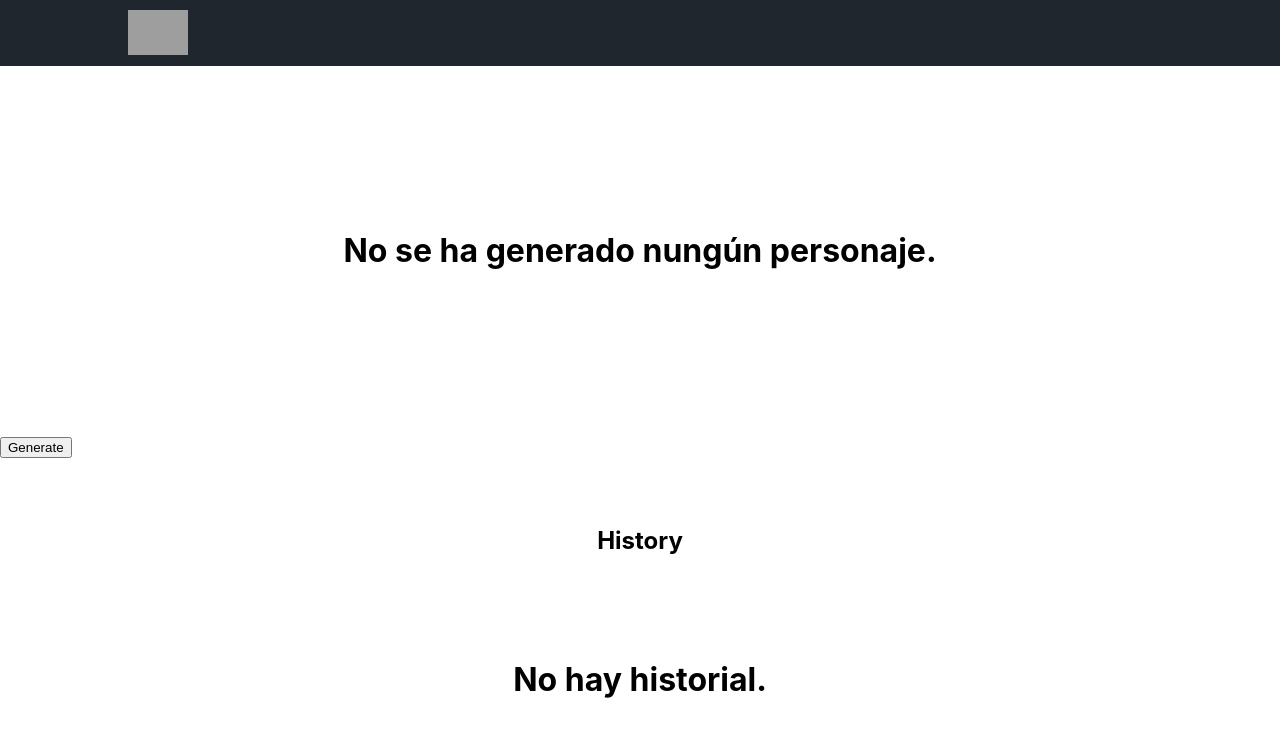
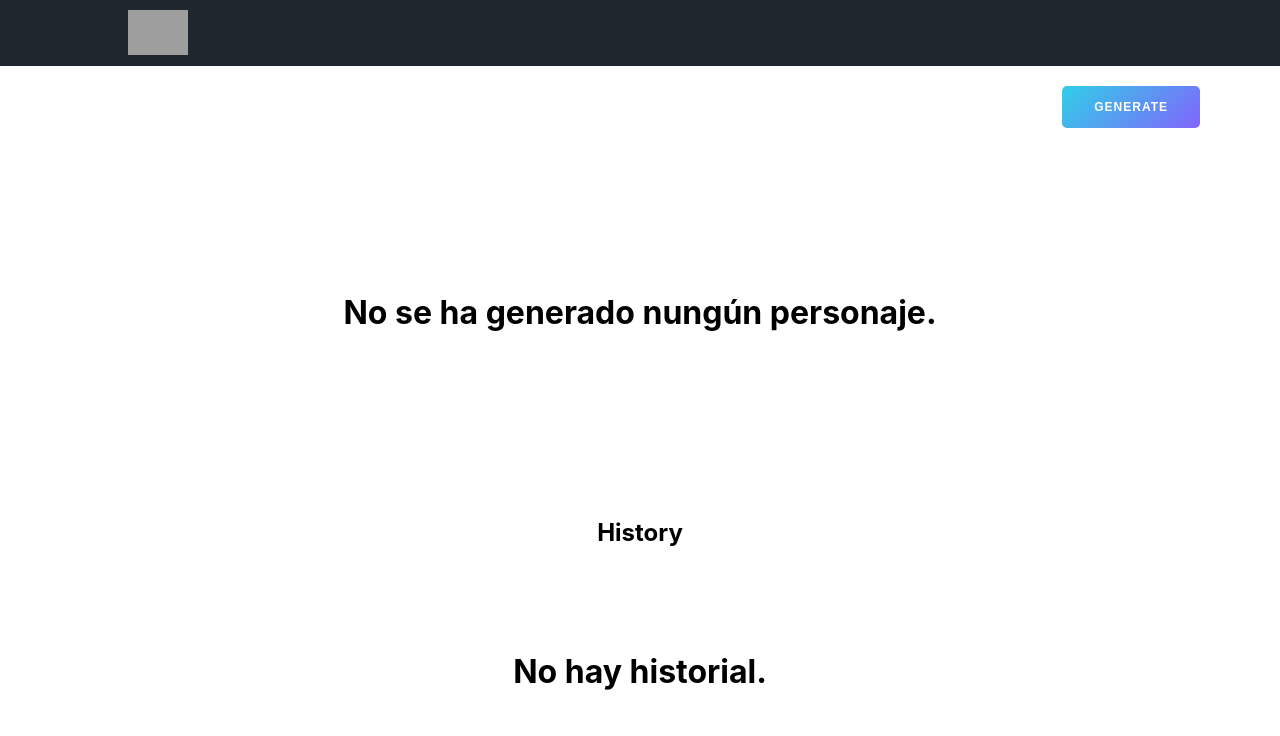
Before and after one commit to MauPIslas/Rick-Morty-Random-Character-Generator-Challenge, a React (Create React App) app: page / in a window 1280 px wide. Shown: the top 736 px of the page. Built offline with nearby package versions, Linux system fonts and the light colour scheme; grey boxes are pictures that could not be loaded.

Commit message:
Added styles to history cards

```diff
--- a/src/App.css
+++ b/src/App.css
@@ -1,8 +1,6 @@
 @media only screen and (max-width: 700px) {
 
   #cards{
-    /* margin-top: 1em;
-    margin-bottom: 1em; */
     margin: .5em;
     display: grid;
     grid-template-rows: repeat(2, 1fr);
@@ -24,24 +22,18 @@
   #dataCard {
     grid-row: 2/3;
     grid-column: 2/3;
-    /* justify-content: center;
-    display: flex; */
-    background-color: aqua;
     width: 1fr;
     display: block;
   }
+
 }
-
 @media only screen and (min-width: 701px) {
-
-
   #cards {
     margin-top: 1em;
     margin-bottom: 1em;
     display: grid;
     grid-template-columns:  .1fr repeat(4, .5fr) repeat(4,.6fr) .2fr ;
   }
-
   #imgCard{
 
     grid-column: 1/6;
@@ -57,13 +49,10 @@
     grid-column: 6/10;
     justify-content: center;
     display: flex;
-    /* background-color:rgb(255, 255, 255); */
     width: 1fr;
     display: block;
-    /* box-shadow: rgba(136, 152, 170, 0.15) 0px 0px 2rem 0px; */
+
   }
-
-
 }
 
 .App {
@@ -83,7 +72,7 @@ scroll-container {
   scroll-behavior: smooth;
 }
 
-#dataCard {
+#dataCard  {
   font-size: 16px;
   font-family: Play,sans-serif;
   background-color:rgb(255, 255, 255);
@@ -117,3 +106,85 @@ scroll-container {
 #list{
   margin-bottom: 2em;
 }
+
+#genButton{
+  cursor: pointer;
+  font-weight: 600;
+  display: flex;
+  align-items: center;
+  justify-content: center;
+  font-size: 12px;
+  text-transform: uppercase;
+  letter-spacing: 1px;
+  margin-top: 20px;
+  color: rgb(255, 255, 255);
+  margin-left: auto;
+  border-radius: 5px;
+  border-width: initial;
+  border-style: none;
+  border-color: initial;
+  border-image: initial;
+  padding: 0.875rem 2rem;
+  background: linear-gradient(135deg, rgb(48, 206, 231), rgb(130, 101, 252));
+
+}
+
+#buttonSpace{
+  margin-left: 5em;
+  margin-right: 5em;
+}
+
+.cardH{
+  display: grid;
+  grid-template-columns: 2fr 4fr 2fr;
+  width: auto;
+  height: 250px;
+  margin: 1em;
+  background-color:rgb(255, 255, 255);
+  box-shadow: rgba(136, 152, 170, 0.30) 0px 0px 2rem 0px;
+}
+
+.imgCardH{
+  margin-top: .05em;
+  grid-column: 1/2;
+  width: auto;
+  height: 90%;
+  display: flex;
+  justify-content: center;
+}
+
+.dataCardH{
+  grid-column: 2/3;
+  display: flex;
+  justify-content: center;
+  align-items: center;
+  width: auto;
+  height: 100%;
+  font-size: 25px;
+}
+
+.pCardH{
+  padding-bottom: 2.5em;
+}
+
+.buttonCardH{
+  cursor: pointer;
+  font-weight: 600;
+  font-size: 12px;
+  text-transform: uppercase;
+  letter-spacing: 1px;
+  color: rgb(130, 101, 252);
+  background-color: transparent;
+  border-radius: 5px;
+  padding: 0.625rem 2.25rem;
+  border-width: 1px;
+  border-color: rgb(130, 101, 252);
+  margin-bottom: 5em;
+}
+
+.buttonCardHContainer{
+  display: flex;
+  justify-content: center;
+  align-items: center;
+
+}
--- a/src/components/CardChar.js
+++ b/src/components/CardChar.js
@@ -54,12 +54,14 @@ function CardChar({ client }) {
       <div>
       <scroll-container>
       <scroll-page id="cardScroll">
+      <div id="buttonSpace">
+          <button onClick={handleClick} id="genButton">Generate</button>
+      </div>
       <div id="message">
         <Message message="No se ha generado nungún personaje."></Message>
       </div>
       <div id= "card"></div>
       </scroll-page>
-          <button onClick={handleClick}>Generate</button>
       <div id="history">
         <h2>History</h2>
       </div>
--- a/src/components/ListChars.js
+++ b/src/components/ListChars.js
@@ -21,12 +21,19 @@ class ListChars extends React.Component{
 
         }
         return chars.map( (char,i) =>
-        <div key={char.id + 10} >
-            <p key={char.name}>{char.name}</p>
-            <p key={char.id}>{char.id}</p>
-            <a href="#cardScroll">
-            <button key={char} id={i+1} onClick={()=> handleCLick(i)}>view</button>
-            </a>
+        <div key={char.id + 10} className="cardH">
+            <div className="imgCardH">
+                <img key={"key"+ char.id }className="imgCardH"alt={char.name} src= {char.image}></img>
+            </div>
+            <div className="dataCardH">
+                <p className="pCardH"key={char.name}>{char.name}</p>
+
+            </div>
+            <div className="buttonCardHContainer">
+                <a href="#cardScroll">
+                    <button key={char} id={i+1} className="buttonCardH" onClick={()=> handleCLick(i)}>view</button>
+                </a>
+            </div>
         </div>
             );
     }
```
